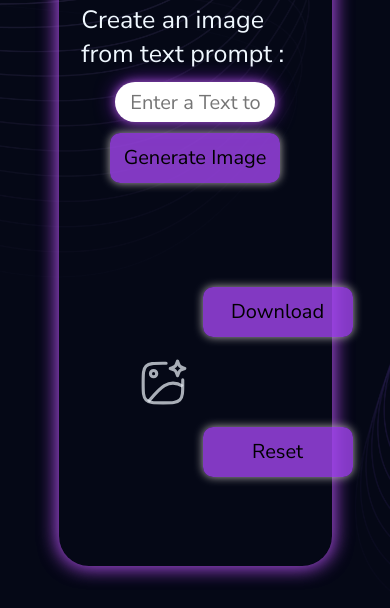
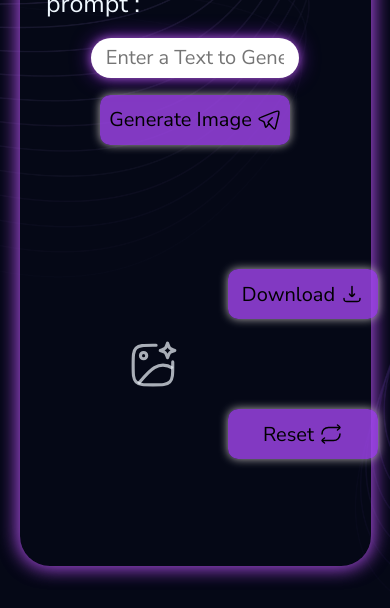
Before and after one commit to atharva-aak/PixelPrompt, a plain HTML site: page index.html in a window 390 px wide. Shown: the part 236-844 px from the top of the page. Drawn offline with Linux system fonts and the light colour scheme.

Commit message:
Integrated Download button

```diff
--- a/index.html
+++ b/index.html
@@ -13,7 +13,7 @@
     <label for="">Create an image from text prompt :
     </label>
     <input type="text" name="" id="input" placeholder="Enter a Text to Generate the Image">
-    <button id="btn"> Generate Image</button>
+    <button id="btn"> Generate Image <img src="generate.svg" alt=""></button>
 </div>
 
 <div class="output">
@@ -23,8 +23,8 @@
         <img id="loading" src="loader.gif" alt=""></div>
 
         <div class="btns">
-                <button id="download">Download</button>
-                <button id="reset">Reset</button>
+                <button id="download">Download <img src="download.svg" alt=""></button>
+                <button id="reset">Reset <img src="reset.svg" alt=""></button>
         </div>
     </div>
 </div>
--- a/script.js
+++ b/script.js
@@ -5,6 +5,7 @@ const GenBtn = document.getElementById("btn");
 const svg = document.getElementById("svg");
 const load = document.getElementById("loading");
 const ResetBtn = document.getElementById("reset");
+const downloadBtn = document.getElementById("download");
 
 
 async function query(data) {
@@ -32,6 +33,9 @@ async function generate() {
 
         const objectUrl = URL.createObjectURL(response);
         image.src = objectUrl;
+		downloadBtn.addEventListener("click",()=>{
+			download(objectUrl);
+		})
 
     });
 
@@ -54,3 +58,14 @@ ResetBtn.addEventListener("click", ()=>{
 	inputText.value = ""
 	window.location.reload();
 })
+
+function download(objectUrl){
+fetch(objectUrl).then(res=>res.blob())
+.then(file=>{
+	let a = document.createElement("a");
+	a.href = URL.createObjectURL(file);
+	a.download = new Date().getTime();
+	a.click();
+})
+.catch(()=> alert("Failed Download"))
+}
--- a/style.css
+++ b/style.css
@@ -63,7 +63,7 @@ h1{
 }
 
 #btn{
-    width: 170px;
+    width: 190px;
     height: 50px;
     background-color: rgba(162, 69, 238, 0.8);
     border: none;
@@ -72,6 +72,11 @@ h1{
     color: rgb(0, 0, 0);
     box-shadow: 0 0 10px rgb(180, 176, 176);
     transition: all 0.3s;
+    display: flex;
+    align-items: center;
+    justify-content: center;
+    gap: 5px;
+    cursor: pointer;
 
 
 }
@@ -108,6 +113,8 @@ h1{
     /* background: linear-gradient(to right, rgb(3,19,22), rgb(160,161,235)); */
     flex-direction: column;
     gap: 90px;
+    cursor: pointer;
+
 
 }
 #download{
@@ -120,6 +127,12 @@ h1{
     color: rgb(0, 0, 0);
     box-shadow: 0 0 10px rgb(180, 176, 176);
     transition: all 0.3s;
+    display: flex;
+    align-items: center;
+    justify-content: center;
+    gap: 5px;
+    cursor: pointer;
+
 }
 
 #reset{
@@ -132,6 +145,12 @@ h1{
     color: rgb(0, 0, 0);
     box-shadow: 0 0 10px rgb(180, 176, 176);
     transition: all 0.3s;
+    display: flex;
+    align-items: center;
+    justify-content: center;
+    gap: 5px;
+    cursor: pointer;
+
 
 }
 #download:hover{
@@ -156,3 +175,9 @@ h1{
     filter: drop-shadow(2px 2px 10px black);
     display: none;
 }
+
+@media(max-width : 1200px){
+    .container{
+        width: 90%;
+    }
+}
```
Also changed, not shown: download.svg (added), generate.svg (added), reset.svg (added).
